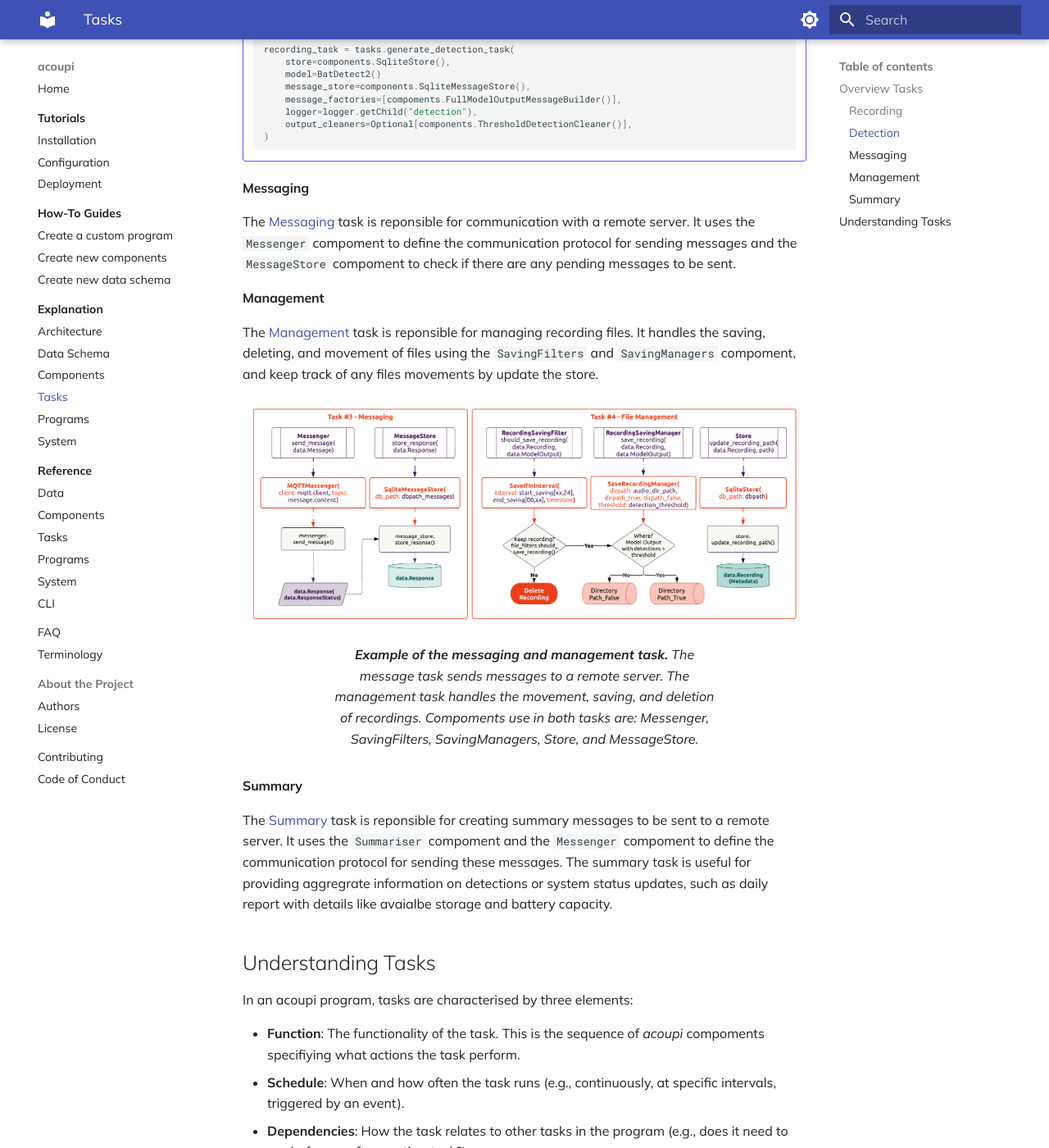
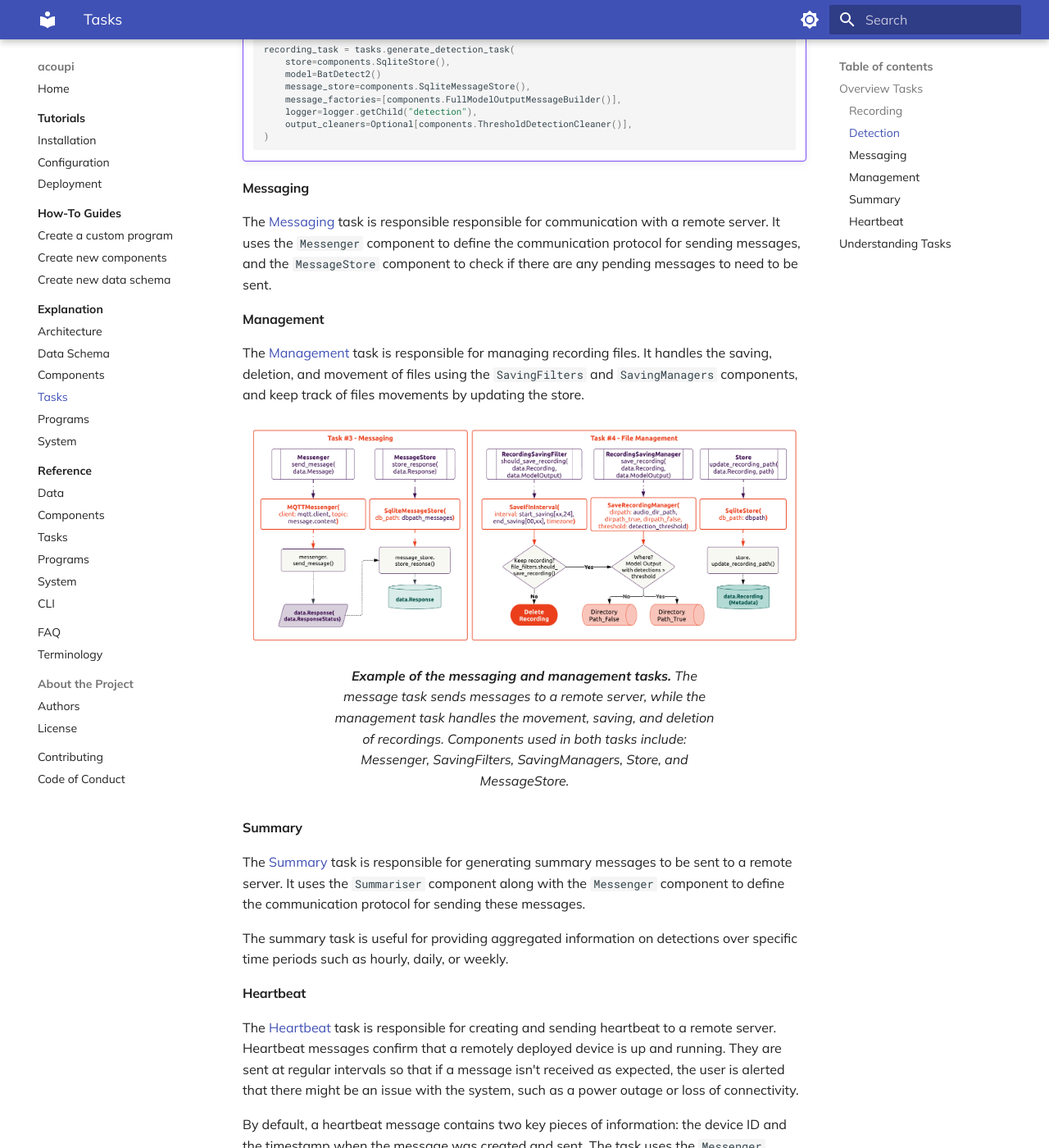
Before and after one commit to acoupi/acoupi, an MkDocs documentation site: the page built from docs/explanation/tasks.md, in a window 1280 px wide and 1400 px high, scrolled down 2006 px. Shown: the whole window at 82% size. Built offline with MkDocs 1.6.1 and Material for MkDocs 9.7.7, drawn with Linux system fonts in a browser that asks for light colours; some of the changed text lies outside the part shown.

Commit message:
update documentation - fix grammatical errors, standardise to British English rather than American English.

```diff
--- a/docs/explanation/tasks.md
+++ b/docs/explanation/tasks.md
@@ -37,12 +37,12 @@ The _acoupi_ framework defines 6 tasks recording, detection, messaging, manageme
 
 #### Recording
 
-The [Recording](../reference/tasks.md) task is reponsible for recording an audio file and storing the metadata in the store.
+The [Recording](../reference/tasks.md) task is responsible for recording an audio file and storing the metadata in the store.
 The recording task builds upon the acoupi components: `AudioRecorder` to capture the audio, `RecordingCondition` to determine whether a recording should occur, and `Store` to save the metadata of a recording.
 
 <figure markdown="span">
     ![Figure 1: Overview of the recording task](../img/task_01_audiorecording.png){ width="110%" }
-    <figcaption><b>Example of the audio recording task.</b> The audio recording is made of various acoupi compoments: RecordingCondition, RecordingScheduler, AudioRecording, and Store.
+    <figcaption><b>Example of the audio recording task.</b> The audio recording is made of various acoupi components: RecordingCondition, RecordingScheduler, AudioRecording, and Store.
 </figure>
 
 !!! Example "Structure of a recording task"
@@ -61,12 +61,12 @@ The recording task builds upon the acoupi components: `AudioRecorder` to capture
 
 #### Detection
 
-The [Detection](../reference/tasks.md) task is reponsible for processing audio files.
-The task builds upon the acoupi compoments: `ProcessingFilter` to determine if a recording should be processed, `Model` to run an audio classifier model, `ModelOutputCleaner` to cleans the model outputs, `MessageBuilder` to generate messages with the detected information, and `Store` and `MessageStore` to save the metadata of the procesed recordings and store the messages to be sent.
+The [Detection](../reference/tasks.md) task is responsible for processing audio files.
+The task builds upon the acoupi components: `ProcessingFilter` to determine if a recording should be processed, `Model` to run an audio classifier model, `ModelOutputCleaner` to cleans the model outputs, `MessageBuilder` to generate messages with the detected information, and `Store` and `MessageStore` to save the metadata of the procesed recordings and store the messages to be sent.
 
 <figure markdown="span">
     ![Figure 2: Overview of the detection task](../img/task_02_model.png){ width="110%" }
-    <figcaption><b>Example of the detection task.</b> The detection process audio recordings, it is made of various acoupi compoments: Model, ModelOutputCleaner, Store, MessageBuilder, and MessageStore.
+    <figcaption><b>Example of the detection task.</b> The detection process audio recordings, it is made of various acoupi components: Model, ModelOutputCleaner, Store, MessageBuilder, and MessageStore.
 </figure>
 
 !!! Example "Structure of a detection task using BatDetect2 classifier"
@@ -82,7 +82,7 @@ The task builds upon the acoupi compoments: `ProcessingFilter` to determine if a
         store=components.SqliteStore(),
         model=BatDetect2()
         message_store=components.SqliteMessageStore(),
-        message_factories=[compoments.FullModelOutputMessageBuilder()],
+        message_factories=[components.FullModelOutputMessageBuilder()],
         logger=logger.getChild("detection"),
         output_cleaners=Optional[components.ThresholdDetectionCleaner()],
     )
@@ -90,30 +90,40 @@ The task builds upon the acoupi compoments: `ProcessingFilter` to determine if a
 
 #### Messaging
 
-The [Messaging](../reference/tasks.md) task is reponsible for communication with a remote server.
-It uses the `Messenger` compoment to define the communication protocol for sending messages and the `MessageStore` compoment to check if there are any pending messages to be sent.
+The [Messaging](../reference/tasks.md) task is responsible responsible for communication with a remote server.
+It uses the `Messenger` component to define the communication protocol for sending messages, and the `MessageStore` component to check if there are any pending messages to need to be sent.
 
 #### Management
 
-The [Management](../reference/tasks.md) task is reponsible for managing recording files.
-It handles the saving, deleting, and movement of files using the `SavingFilters` and `SavingManagers` compoment, and keep track of any files movements by update the store.
+The [Management](../reference/tasks.md) task is responsible for managing recording files.
+It handles the saving, deletion, and movement of files using the `SavingFilters` and `SavingManagers` components, and keep track of files movements by updating the store.
+
 
 <figure markdown="span">
     ![Figure 3: Overview of the messaging and management tasks](../img/task_0304_message_management.png){ width="110%" }
-    <figcaption><b>Example of the messaging and management task.</b> The message task sends messages to a remote server. The management task handles the movement, saving, and deletion of recordings. Compoments use in both tasks are: Messenger, SavingFilters, SavingManagers, Store, and MessageStore.
+    <figcaption><b>Example of the messaging and management tasks.</b> The message task sends messages to a remote server, while the management task handles the movement, saving, and deletion of recordings. Components used in both tasks include: Messenger, SavingFilters, SavingManagers, Store, and MessageStore.
 </figure>
 
 #### Summary
 
-The [Summary](../reference/tasks.md) task is reponsible for creating summary messages to be sent to a remote server.
-It uses the `Summariser` compoment and the `Messenger` compoment to define the communication protocol for sending these messages.
-The summary task is useful for providing aggregrate information on detections or system status updates, such as daily report with details like avaialbe storage and battery capacity.
+The [Summary](../reference/tasks.md) task is responsible for generating summary messages to be sent to a remote server. It uses the `Summariser` component along with the `Messenger` component to define the communication protocol for sending these messages.
+
+The summary task is useful for providing aggregated information on detections over specific time periods such as hourly, daily, or weekly.
+
+#### Heartbeat
+
+The [Heartbeat](../reference/tasks.md) task is responsible for creating and sending heartbeat to a remote server. Heartbeat messages confirm that a remotely deployed device is up and running. They are sent at regular intervals so that if a message isn't received as expected, the user is alerted that there might be an issue with the system, such as a power outage or loss of connectivity.
+
+By default, a heartbeat message contains two key pieces of information: the device ID and the timestamp when the message was created and sent. The task uses the `Messenger` component to define the communication protocol for sending these messages.
+
+Heartbeat tasks are also useful for sending updates like program status or daily reports, including details about available storage and battery capacity.
+
 
 ## Understanding Tasks
 
 In an acoupi program, tasks are characterised by three elements:
 
-- **Function**: The functionality of the task. This is the sequence of _acoupi_ compoments specifiying what actions the task perform.
+- **Function**: The functionality of the task. This is the sequence of _acoupi_ components specifiying what actions the task perform.
 - **Schedule**: When and how often the task runs (e.g., continuously, at specific intervals, triggered by an event).
 - **Dependencies**: How the task relates to other tasks in the program (e.g., does it need to run before or after another task?).
 
```
Also changed, not shown: README.md (+1 -1 lines), docs/explanation/components.md (+1 -1 lines), docs/explanation/programs.md (+4 -4 lines), docs/explanation/system.md (+6 -6 lines), docs/reference/index.md (+1 -1 lines), 14 other files.
